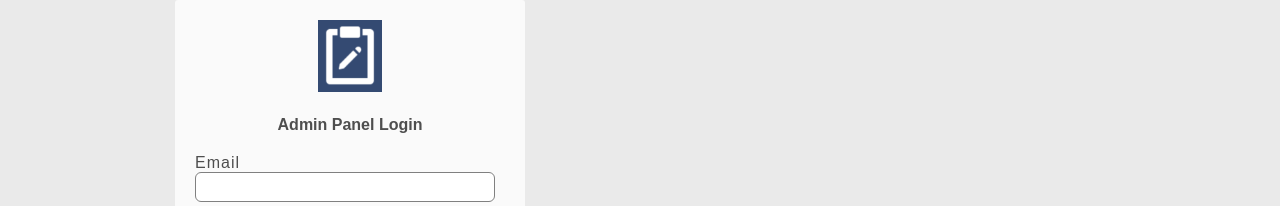
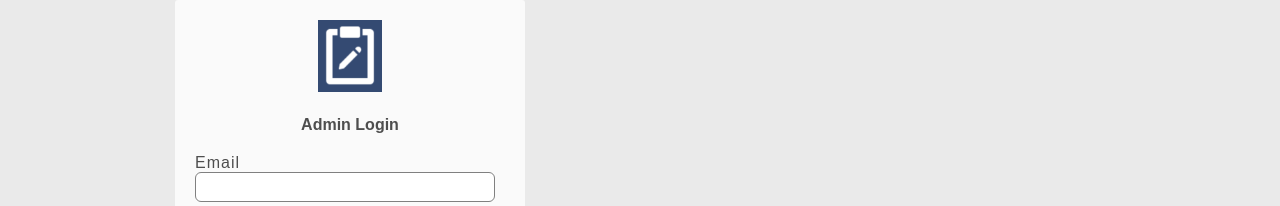
Before and after one commit to josealbin/stocktaker-client, a React (Vite) app: page /admin-login in a window 1280 px wide. Shown: the part 200-406 px from the top of the page. Built offline with nearby package versions, Linux system fonts and the light colour scheme.

Commit message:
admin login touch ups

```diff
--- a/src/components/Admin/AdminLogin.jsx
+++ b/src/components/Admin/AdminLogin.jsx
@@ -48,7 +48,7 @@ function AdminLogin({ setUser }) {
                 <div className='entry-logo'>
                     <img src="/images/icon.png" alt="" />
                 </div>
-                <h4>Admin Panel Login</h4>
+                <h4>Admin Login</h4>
                 <div className='spinner'>{spinner && <FadeLoader color="#29ab87" loading={spinner} height={20} />}</div>
                 <form action='' onSubmit={handleSubmit}>
                     <label htmlFor="email">Email</label>
--- a/src/components/LoginNavbar/LoginNavbar.jsx
+++ b/src/components/LoginNavbar/LoginNavbar.jsx
@@ -14,7 +14,7 @@ function LoginNavbar() {
                     <Link to="/" className="logo-header">StockTaker.</Link>
                 </div>
                 <nav className='user_block'>
-                    <p><Link to="/admin-login"><FontAwesomeIcon icon={faGear} className='icon' /> admin?</Link></p>
+                    <p><Link to="/admin-login"><FontAwesomeIcon icon={faGear} className='icon' />admin ?</Link></p>
                     <button><Link to="/information"><FontAwesomeIcon icon={faCircleInfo} className='log-icon' /></Link></button>
                 </nav>
             </div>
```
